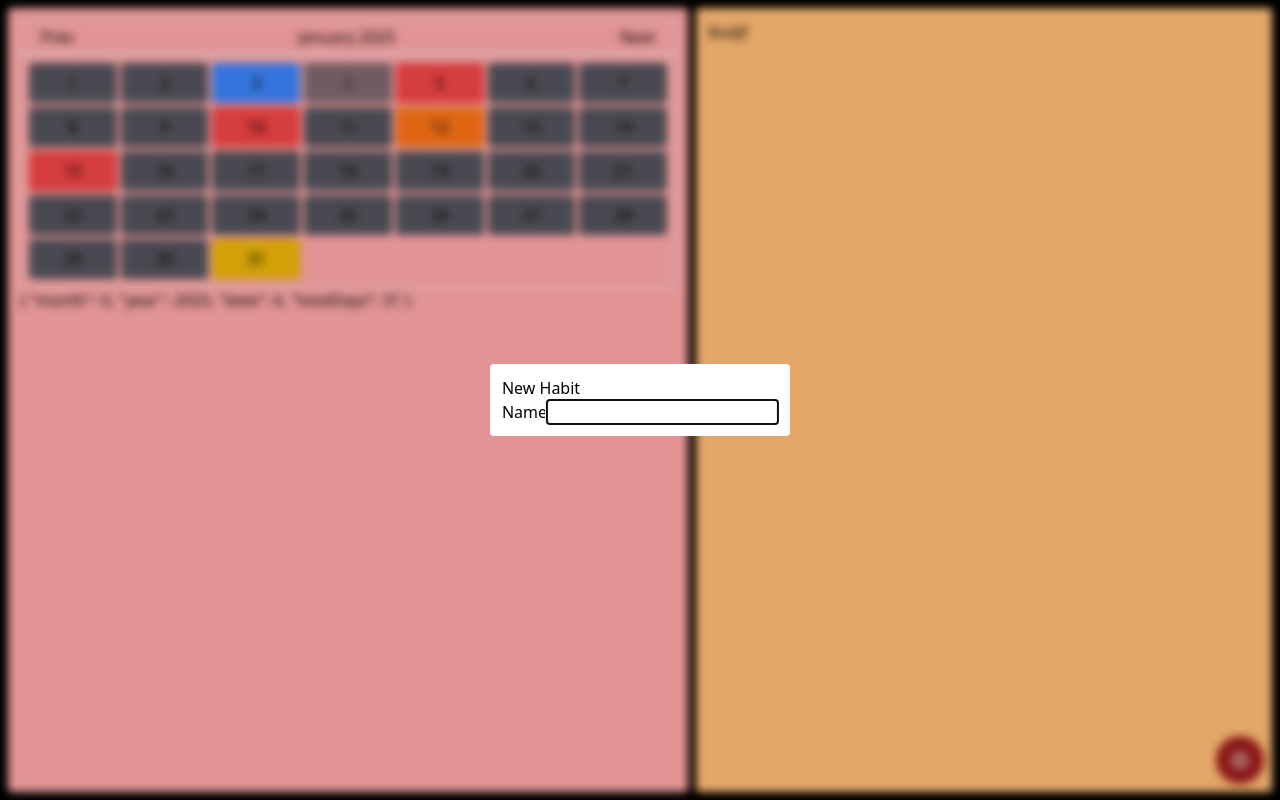
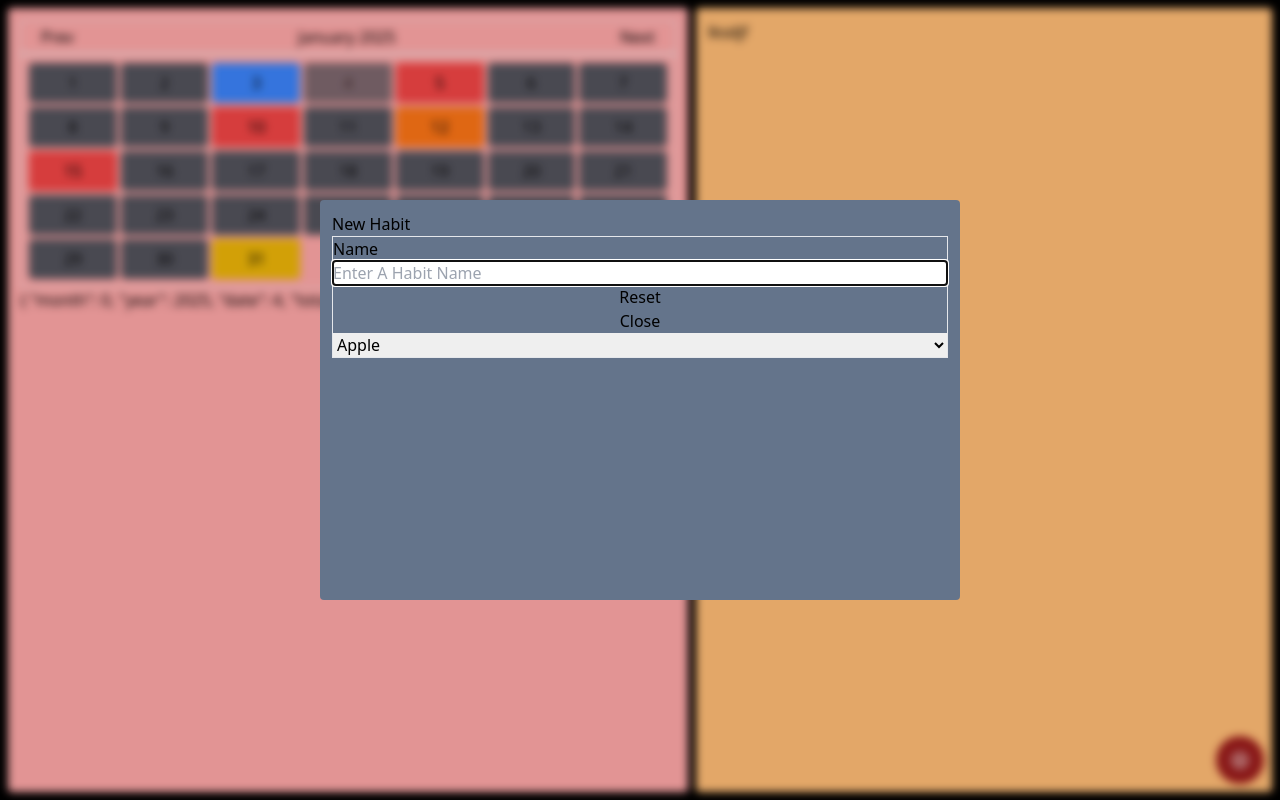
Before and after one commit to charan-nunnabhatla/habit-pro, a Next.js app: page / in a window 1280 px wide. Both pictures are taken after a click on the button "Add New Habit". Built offline with nearby package versions, Linux system fonts and the light colour scheme.

Commit message:
minor fixes

```diff
--- a/app/containers/habits-list-container.tsx
+++ b/app/containers/habits-list-container.tsx
@@ -9,6 +9,7 @@ export default function HabitsListContainer() {
       <NewHabitModal />
       lksdjf
       <button
+      id="add-new-habit"
         onClick={() => {
           const dialog = document.getElementById(
             "new-habit-dialog"
@@ -16,7 +17,7 @@ export default function HabitsListContainer() {
           dialog!.showModal();
         }}
         title="Add New Habit"
-        className="absolute z-10 flex items-center border-none justify-center text-center transition-all duration-150 bg-red-800 rounded-full cursor-pointer bottom-2 right-2 group size-12 hover:size-11">
+        className="absolute z-10 flex items-center justify-center text-center transition-all duration-150 bg-red-800 border-none rounded-full cursor-pointer bottom-2 right-2 group size-12 hover:size-11">
         <span className="text-xl font-bold text-white transition-all duration-150">
           <IoMdAddCircleOutline />
         </span>
--- a/app/modals/new_habit_modal.tsx
+++ b/app/modals/new_habit_modal.tsx
@@ -1,11 +1,36 @@
-export default function NewHabitModal(){
-    return (
-        <dialog id="new-habit-dialog" className="p-3 rounded top-[50%] left-[50%] transform translate-x-[-50%] translate-y-[-50%] backdrop:backdrop-blur-sm " >
-            <h1>New Habit</h1>
-            <form action="">
-                <label htmlFor="name">Name</label>
-                <input id="name" type="text" />
-            </form>
-        </dialog>
-    )
+export default function NewHabitModal() {
+  return (
+    <dialog
+      id="new-habit-dialog"
+      className="bg-slate-500 p-3 rounded top-[50%] left-[50%] transform translate-x-[-50%] translate-y-[-50%] backdrop:backdrop-blur-sm h-full md:h-[50vh] overflow-auto w-full md:w-[50vw] transition-all duration-700 ">
+      <h1>New Habit</h1>
+      <form className="flex flex-col border" action="">
+        <label htmlFor="name">Name</label>
+        <input
+          id="name"
+          name="habit-name"
+          placeholder="Enter A Habit Name"
+          type="text"
+          required
+        />
+        <button type="reset">Reset</button>
+        <button
+          onClick={() => {
+            const dialog = document.getElementById(
+              "new-habit-dialog"
+            ) as HTMLDialogElement;
+            dialog.close();
+          }}>
+          Close
+        </button>
+        <select name="Fruits" id="fruits">
+          <option value="Apple">Apple</option>
+          <option value="Banana">Banana</option>
+          <option value="Kiwi">Kiwi</option>
+          <option value="Grape">Grape</option>
+          <option value="Orange">Orange</option>
+        </select>
+      </form>
+    </dialog>
+  );
 }
```
